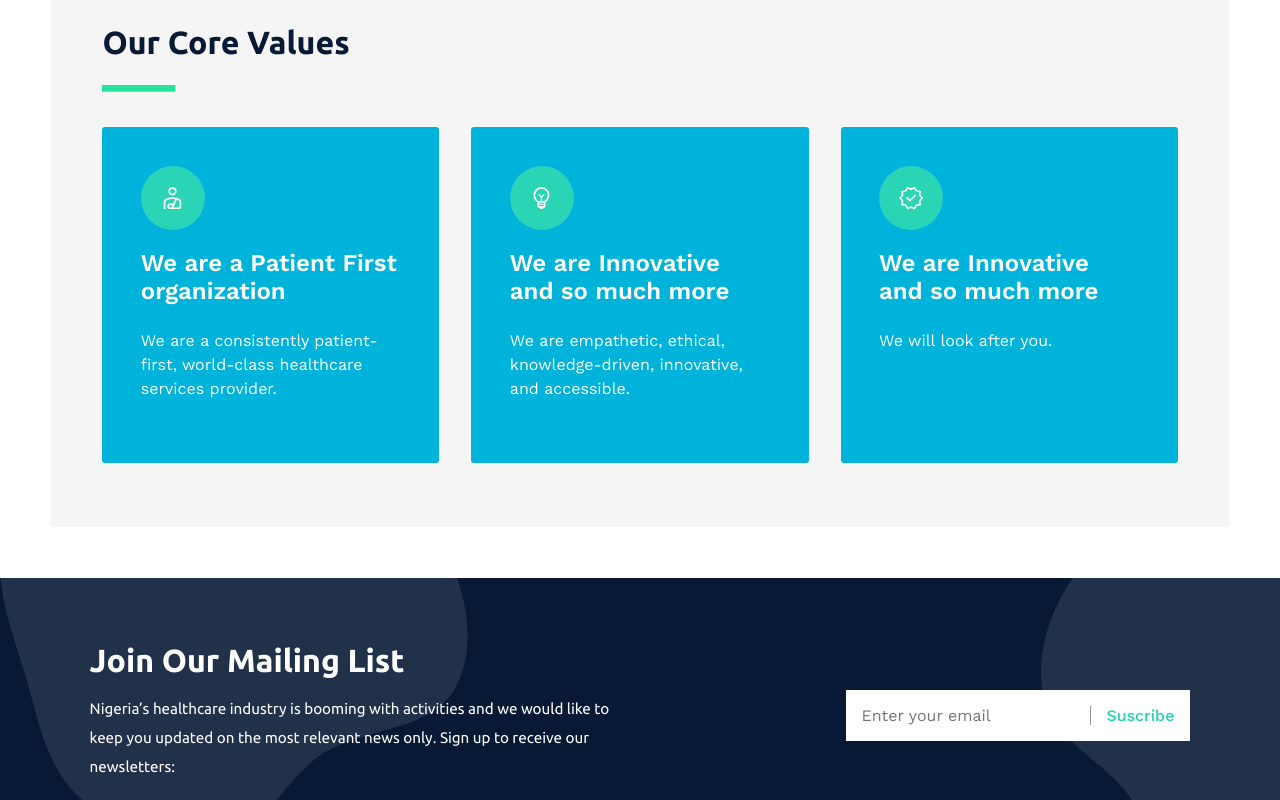
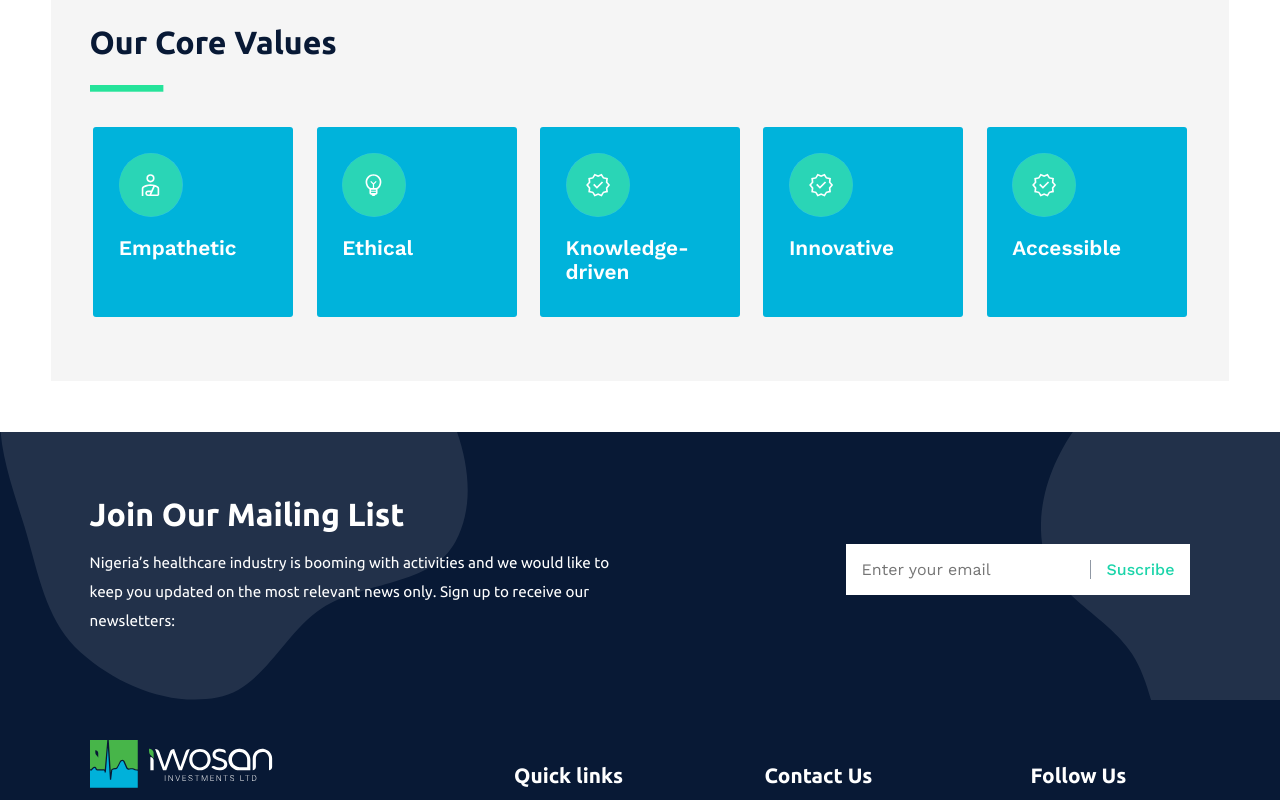
Before and after one commit to doshservices/iwosanhealth, a React (Create React App) app: page /home in a window 1280 px wide. Shown: the part 1180-1980 px from the top of the page. Built offline with nearby package versions, Linux system fonts and the light colour scheme.

Commit message:
added external links

```diff
--- /dev/null
+++ b/src/Cookie.js
@@ -0,0 +1,6 @@
+const Cookies = () => {
+    return (
+        <></>
+    )
+}
+export default Cookies;
--- a/src/components/home/home.css
+++ b/src/components/home/home.css
@@ -68,7 +68,7 @@
 }
 
 .what-we-do {
-    padding: 2rem clamp(1rem, 4vw, 8rem);
+    padding: 2rem clamp(1rem, 3vw, 8rem);
     margin: clamp(.5rem, 4vw, 4rem);
     background: whitesmoke;
 }
@@ -81,21 +81,23 @@
 
 .what-we-do h3 {
     margin: 1rem 0;
-    font-size: 1.5rem;
+    font-size: 1.3rem;
     font-family: "Work Sans";
 }
 
 .what-we-do>div {
-    gap: 2rem;
+    gap: 1rem;
     margin: 2rem 0;
+    justify-content: space-between;
 }
 
 .what-we-do>div div {
     background: hsl(191, 100%, 43%);
-    padding: clamp(1.5rem, 3vw, 4rem);
+    padding: clamp(1rem, 2vw, 3rem);
     border-radius: 3px;
     color: white;
-    max-width: 450px;
+    max-width: 200px;
+    max-height: 190px;
     margin: 0 auto;
 }
 
@@ -113,7 +115,7 @@
     color: white;
     padding: 4rem clamp(1rem, 7vw, 8rem);
     align-items: center;
-    margin: 3rem 0;
+    /* margin: 3rem 0; */
     gap: 2rem;
 }
 
--- a/src/components/home/home.jsx
+++ b/src/components/home/home.jsx
@@ -41,30 +41,32 @@ const Home = () => {
         <div className="flex">
           <div className="flex-280-item">
             <img src={Patient} alt="" />
-            <h3>We are a Patient First organization</h3>
-            <p>
-              We are a consistently patient-first, world-class healthcare
-              services provider.
-            </p>
+            <h3>Empathetic</h3>
+
           </div>
           <div className="flex-280-item">
             <img src={Innovative} alt="" />
             <h3>
-              We are Innovative <br />
-              and so much more
+              Ethical
             </h3>
-            <p>
-              We are empathetic, ethical, knowledge-driven, innovative, and
-              accessible.
-            </p>
           </div>
           <div className="flex-280-item">
             <img src={Verified} alt="" />
             <h3>
-              We are Innovative <br />
-              and so much more
+              Knowledge-driven
             </h3>
-            <p>We will look after you.</p>
+          </div>
+          <div className="flex-280-item">
+            <img src={Verified} alt="" />
+            <h3>
+              Innovative
+            </h3>
+          </div>
+          <div className="flex-280-item">
+            <img src={Verified} alt="" />
+            <h3>
+              Accessible
+            </h3>
           </div>
         </div>
       </section>
@@ -84,8 +86,6 @@ const Home = () => {
           </div>
         </div>
       </section>
-      {/* <Count /> */}
-      {/* <Testimony /> */}
       <Footer />
     </>
   );
--- a/src/components/navigation/footer.jsx
+++ b/src/components/navigation/footer.jsx
@@ -44,10 +44,10 @@ const Footer = () => {
             <div className="social-links">
               <h4>Follow Us</h4>
               <div>
-                <a href="">
+                <a href="https://www.instagram.com/p/Cjaow1IsuwE/?igshid=YmMyMTA2M2Y=" target="_blank">
                   <img src={Instagram} alt="" />
                 </a>
-                <a href="">
+                <a href="https://www.linkedin.com/company/iwosan-investments-limited/" target="_blank">
                   <img src={Linkedin} alt="" />
                 </a>
               </div>
```
